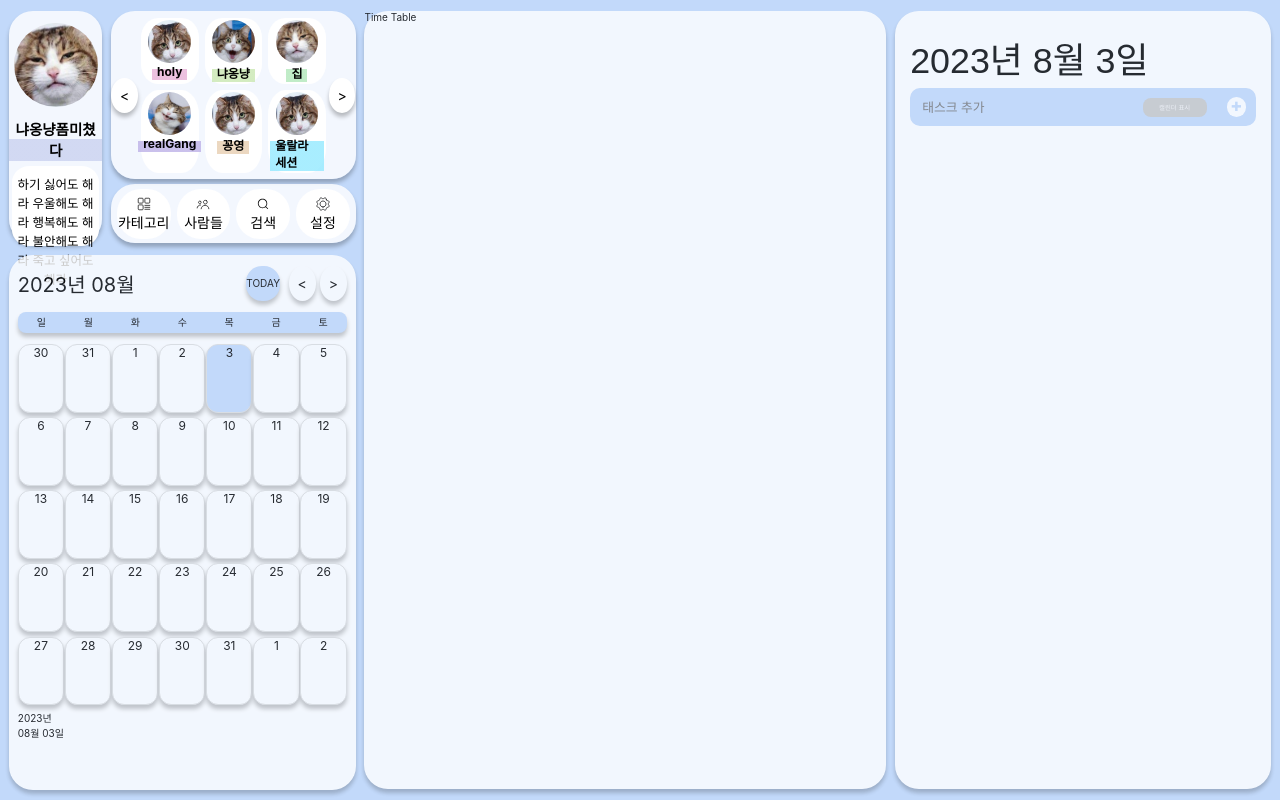
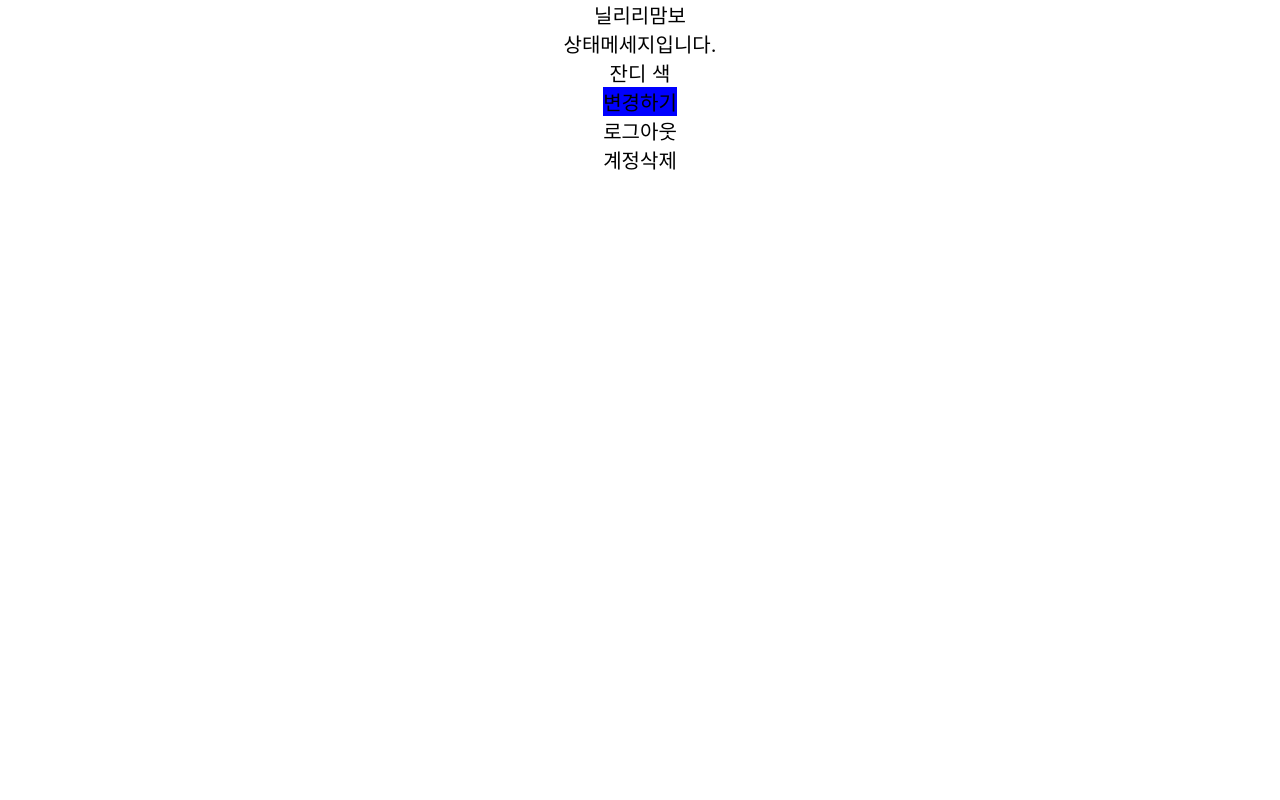
Before and after one commit to TasQueue/Front-End, a React (Create React App) app: page /setting in a window 1280 px wide. Built offline with nearby package versions, Linux system fonts and the light colour scheme; a web font is replaced by a local one.

Commit message:
feat : 설정 페이지 - 라우터 생성

```diff
--- a/src/App.tsx
+++ b/src/App.tsx
@@ -1,11 +1,10 @@
 import React from 'react';
-
-import Home from 'pages/home/Home';
+import AppRouter from './routes';
 
 function App() {
   return (
     <div>
-      <Home />
+      <AppRouter />
     </div>
   );
 }
--- /dev/null
+++ b/src/pages/setting/NameChangePopup.styled.tsx
@@ -0,0 +1,3 @@
+import styled from 'styled-components';
+
+export const NameChangePopupBtn = styled.button``;
--- /dev/null
+++ b/src/pages/setting/NameChangePopup.tsx
@@ -0,0 +1,26 @@
+import React, { useState } from 'react';
+import * as S from './NameChangePopup.styled';
+
+const NameChangePopup = ({ isOpen, setIsOpen, name, setName }) => {
+  const [newName, setNewName] = useState(name);
+
+  if (!isOpen) {
+    return null;
+  }
+
+  return (
+    <div>
+      <input type='text' value={newName} onChange={(e) => setNewName(e.target.value)} />
+      <S.NameChangePopupBtn
+        onClick={() => {
+          setName(newName);
+          setIsOpen(false);
+        }}
+      >
+        확인
+      </S.NameChangePopupBtn>
+    </div>
+  );
+};
+
+export default NameChangePopup;
--- /dev/null
+++ b/src/pages/setting/SettingPage.styled.tsx
@@ -0,0 +1,15 @@
+import styled from 'styled-components';
+
+export const ChangeBtn = styled.button`
+  background-color: blue;
+`;
+
+export const GrassChangeLabel = styled.p``;
+export const ChangeWrap = styled.div``;
+export const SettingPageContainer = styled.div`
+  display: flex;
+  flex-direction: column;
+  align-items: center;
+  justify-content: center;
+  font-size: 2rem;
+`;
--- /dev/null
+++ b/src/pages/setting/SettingPage.tsx
@@ -0,0 +1,28 @@
+import React, { useState } from 'react';
+import * as S from './SettingPage.styled';
+import NameChangePopup from './NameChangePopup';
+
+const SettingPage = () => {
+  const [isOpen, setIsOpen] = useState(false);
+  const [name, setName] = useState('');
+
+  return (
+    <S.SettingPageContainer>
+      <S.ChangeWrap>
+        <div>닐리리맘보</div>
+        <NameChangePopup isOpen={isOpen} setIsOpen={setIsOpen} name={name} setName={setName} />
+      </S.ChangeWrap>
+      <S.ChangeWrap>
+        <div>상태메세지입니다.</div>
+      </S.ChangeWrap>
+      <S.ChangeWrap>
+        <S.GrassChangeLabel>잔디 색</S.GrassChangeLabel>
+      </S.ChangeWrap>
+      <S.ChangeBtn onClick={() => setIsOpen(true)}>변경하기</S.ChangeBtn>
+      <button type='submit'>로그아웃</button>
+      <button type='submit'>계정삭제</button>
+    </S.SettingPageContainer>
+  );
+};
+
+export default SettingPage;
--- a/src/routes.tsx
+++ b/src/routes.tsx
@@ -0,0 +1,16 @@
+import React from 'react';
+import { BrowserRouter as Router, Route, Routes } from 'react-router-dom';
+import Home from './pages/home/Home';
+import Setting from './pages/setting/SettingPage';
+
+const AppRouter: React.FC = () => {
+  return (
+    <Router>
+      <Routes>
+        <Route path='/' Component={Home} />
+        <Route path='/setting' Component={Setting} />
+      </Routes>
+    </Router>
+  );
+};
+export default AppRouter;
```
